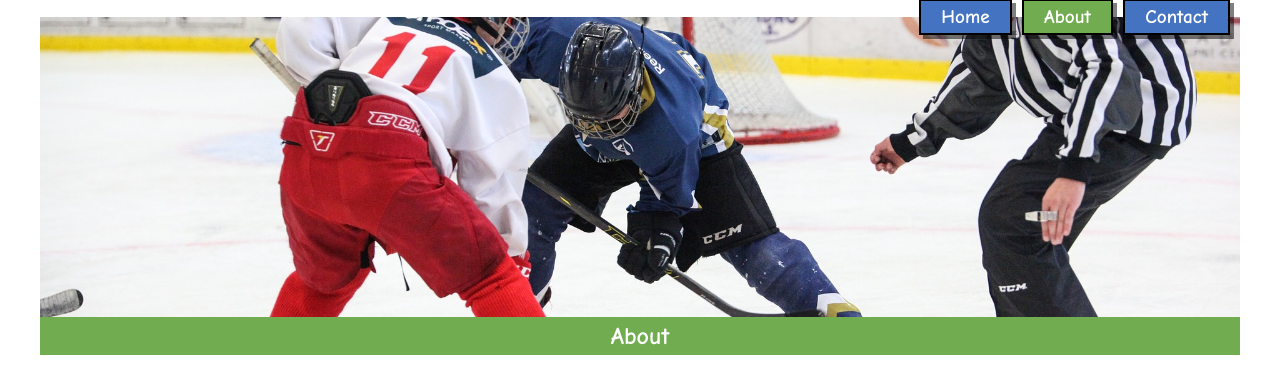
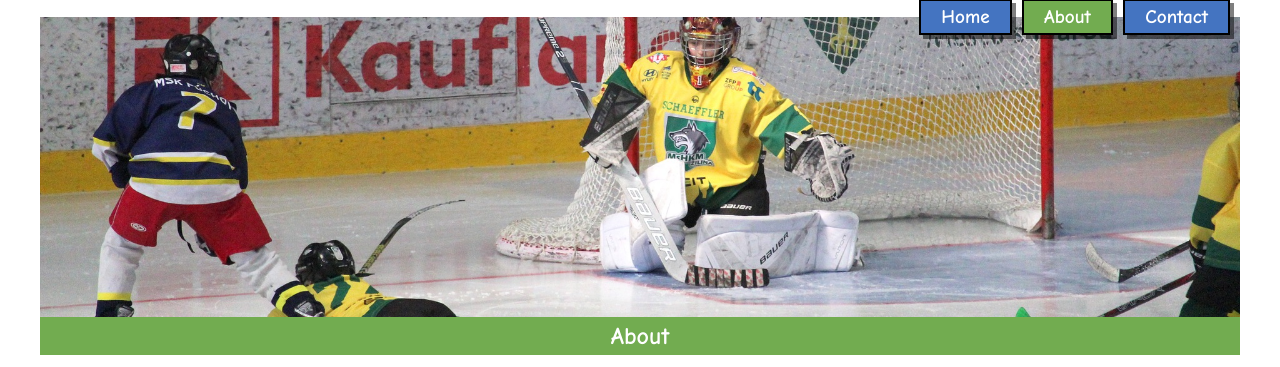
Before and after one commit to ElsioAyala/Mighty-Ducks-Hockey-League, a plain HTML site: page about.html in a window 1280 px wide. Shown: the part 69-436 px from the top of the page. Drawn offline with Linux system fonts and the light colour scheme.

Commit message:
correccion imagen

```diff
--- a/about.html
+++ b/about.html
@@ -22,7 +22,7 @@
             <a href="./contact.html">Contact</a>
         </nav>
         <figure class="banner-container">
-            <img class="banner-img" src="./assets/image/design1_image1.jpg" alt="banner" />
+            <img class="banner-img" src="./assets/image/design1_image2.jpg" alt="banner" />
         </figure>
     </header>
     <main class="container">
```
Also changed, not shown: contact.html (+1 -1 lines).
